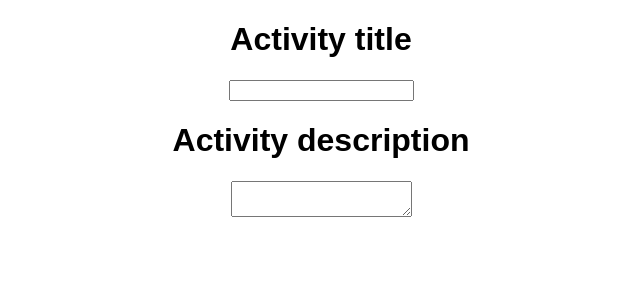
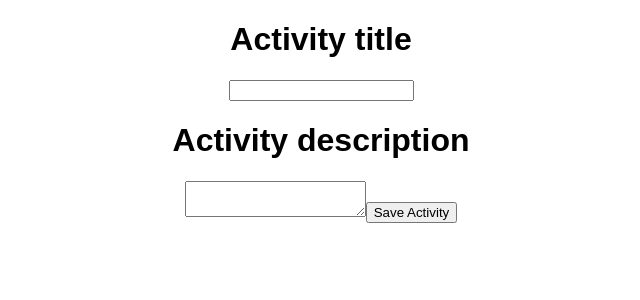
Before and after one commit to dariok87/mydiaryapp, a React (Create React App) app: page / in a window 1280 px wide. Both pictures are taken after a click on the button "START". Shown: the top 300 px of the page, without its empty margins (319-959 px from the left). Built offline with nearby package versions, Linux system fonts and the light colour scheme.

Commit message:
Add button

```diff
--- a/src/components/AddActivity.js
+++ b/src/components/AddActivity.js
@@ -1,12 +1,14 @@
 import React from "react";
 
 const AddActivity = () => {
+  const saveActivity = () => {};
   return (
     <div className="AddActivity">
       <h1>Activity title</h1>
       <input />
       <h1>Activity description</h1>
       <textarea></textarea>
+      <button onClick={saveActivity}>Save Activity</button>
     </div>
   );
 };
```
